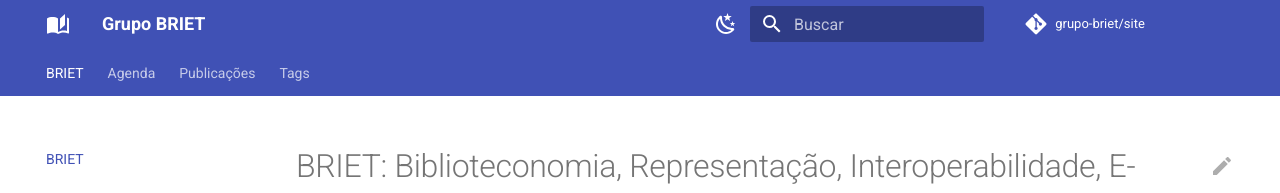
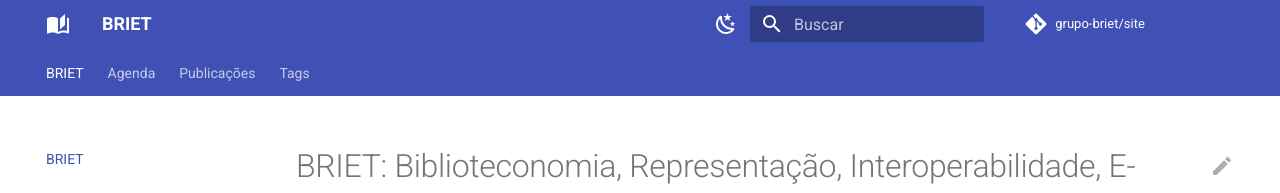
Before and after one commit to keellyayala/grupo-briet.github.io, an MkDocs documentation site: the page built from docs/index.md, in a window 1280 px wide. Shown: the top 193 px of the page. Built offline with MkDocs 1.6.1 and Material for MkDocs 9.7.7, drawn with Linux system fonts in a browser that asks for light colours; a script that is not in the unit is left out; comment, search, counter and statistics services are not loaded.

Commit message:
Update mkdocs.yml

```diff
--- a/mkdocs.yml
+++ b/mkdocs.yml
@@ -1,4 +1,4 @@
-site_name: Grupo BRIET
+site_name: BRIET
 site_url: https://grupo-briet.github.io/site
 site_author: Colaboradores BRIET
 site_description: Site do Grupo de Pesquisa BRIET.
```
